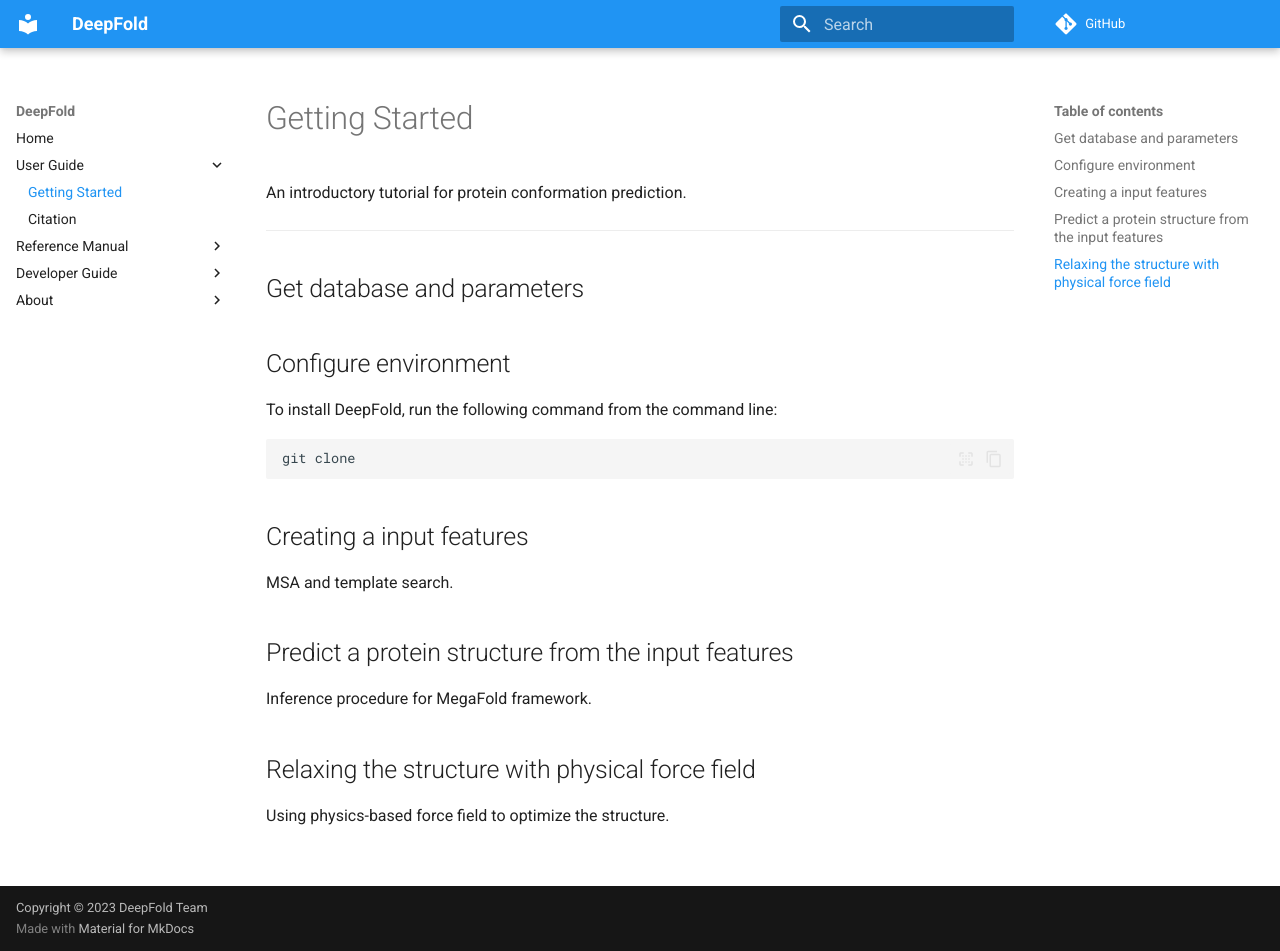
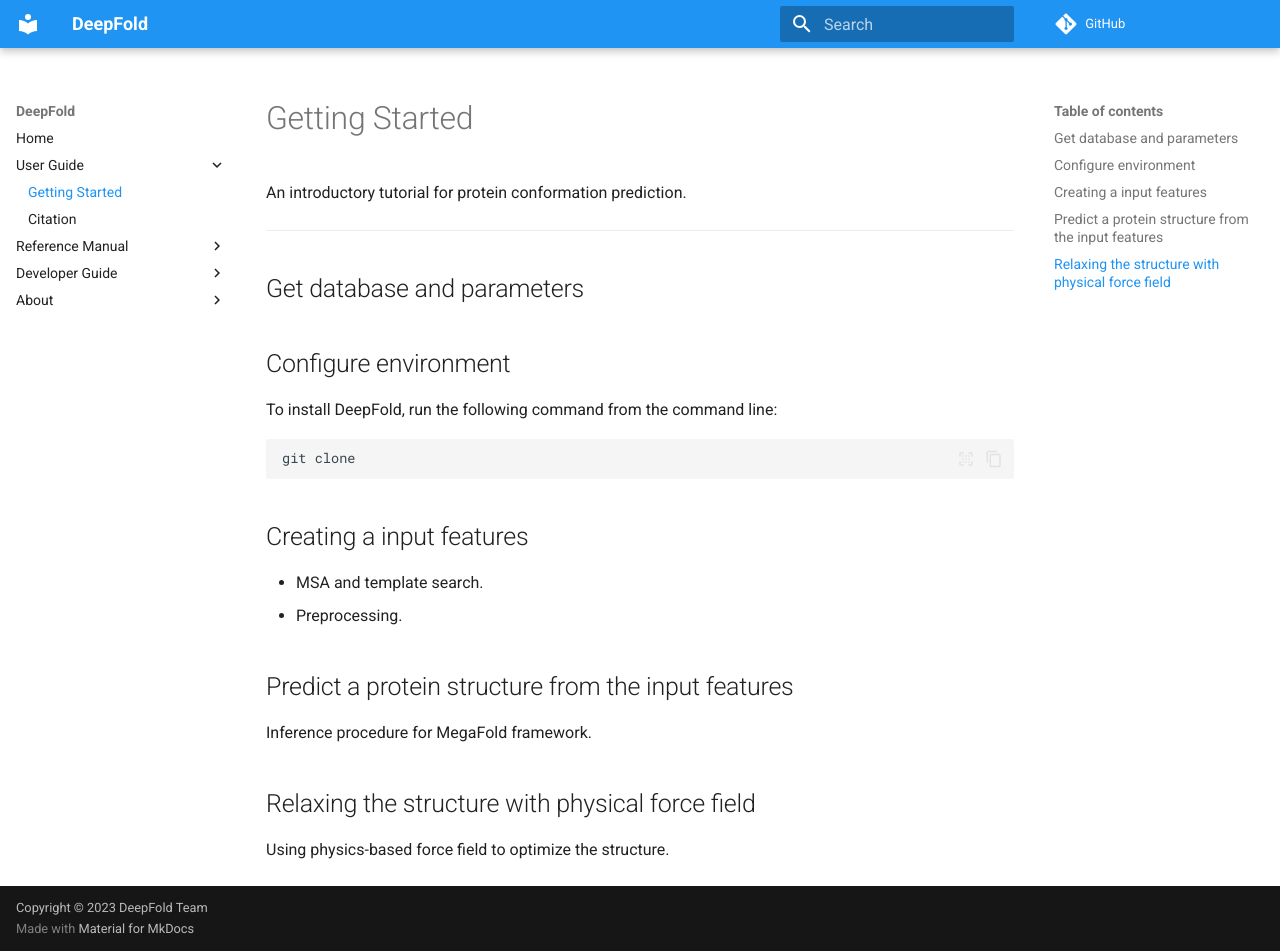
Before and after one commit to iitp-ppi/DeepFoldPublic, an MkDocs documentation site: the page built from docs/user-guide/getting-started.md, in a window 1280 px wide and 951 px high. Built offline with MkDocs 1.6.1 and Material for MkDocs 9.7.7, drawn with Linux system fonts in a browser that asks for light colours; comment, search, counter and statistics services are not loaded.

Commit message:
Update docs

```diff
--- a/docs/user-guide/getting-started.md
+++ b/docs/user-guide/getting-started.md
@@ -16,7 +16,8 @@
 
 ## Creating a input features
 
-MSA and template search.
+- MSA and template search.
+- Preprocessing.
 
 ## Predict a protein structure from the input features
 
```
